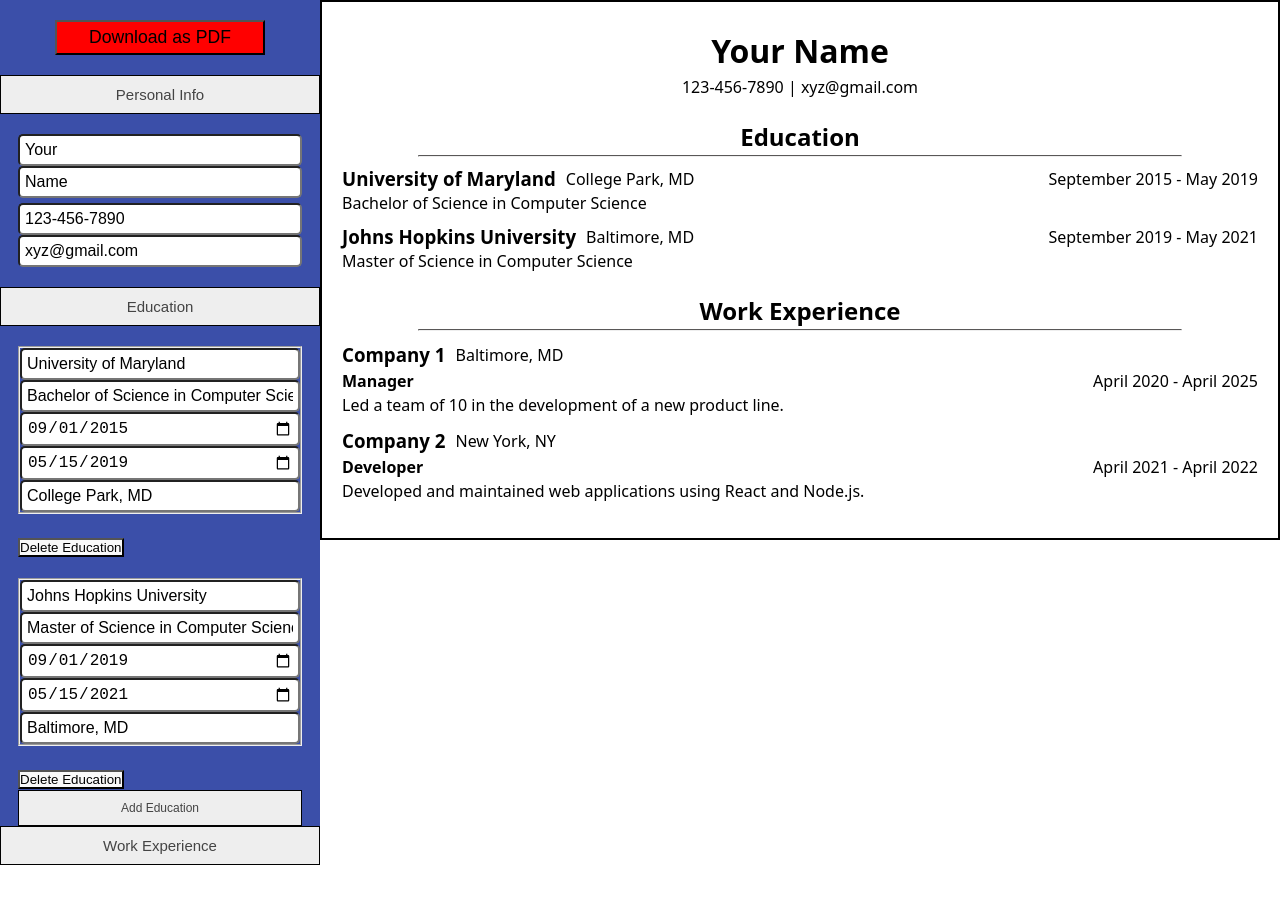
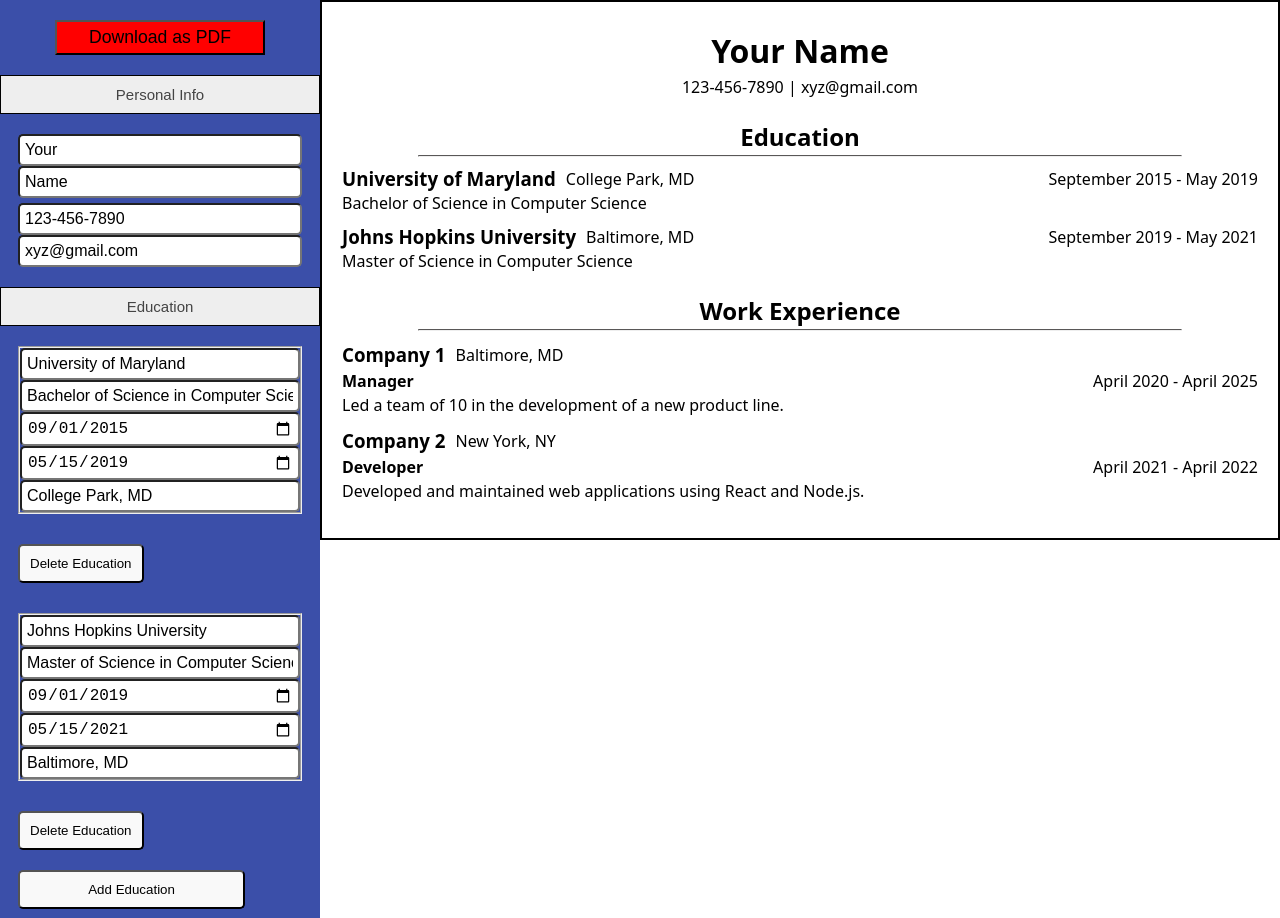
Before and after one commit to FishShalami/cv-builder-react, a React (Vite) app: page / in a window 1280 px wide. Shown: the top 918 px of the page. Before the commit the page ends 865 px from the top, so only its background shows below. Built offline with nearby package versions, Linux system fonts and the light colour scheme.

Commit message:
Styled add and delete form buttons

```diff
--- a/src/App.css
+++ b/src/App.css
@@ -171,3 +171,16 @@ hr.solid {
   background-color: rgb(145, 3, 3);
   color: white;
 }
+
+.delete-button {
+  padding: 10px;
+  border-radius: 5px;
+  margin: 10px 0;
+}
+
+.add-entry-button {
+  padding: 10px;
+  border-radius: 5px;
+  margin: 10px 0;
+  width: 80%;
+}
--- a/src/App.jsx
+++ b/src/App.jsx
@@ -184,7 +184,7 @@ function App() {
                   </div>
                 ))}
                 <button
-                  className="work-exp-button"
+                  className="add-entry-button"
                   type="button"
                   onClick={addEducation}
                 >
@@ -220,7 +220,7 @@ function App() {
                   </div>
                 ))}
                 <button
-                  className="work-exp-button"
+                  className="add-entry-button"
                   type="button"
                   onClick={addWorkExperience}
                 >
```
